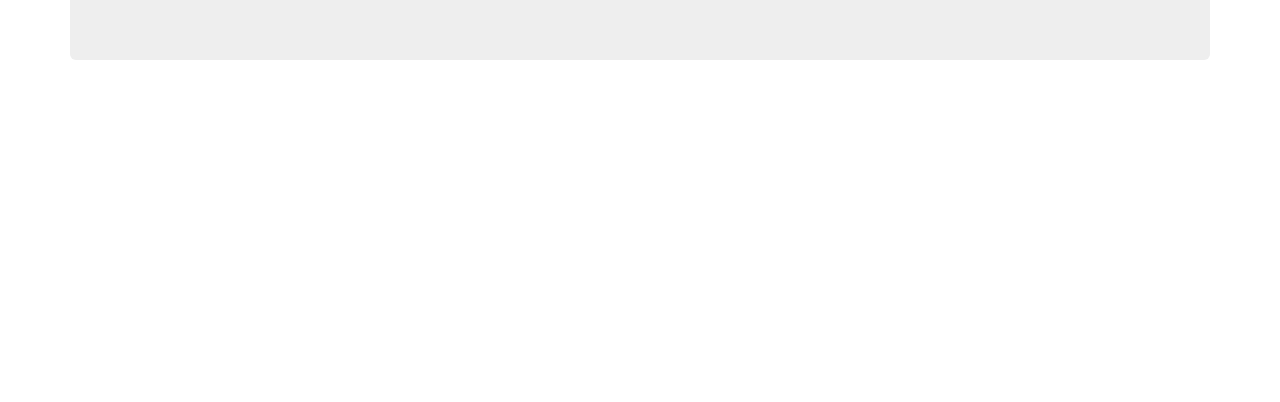
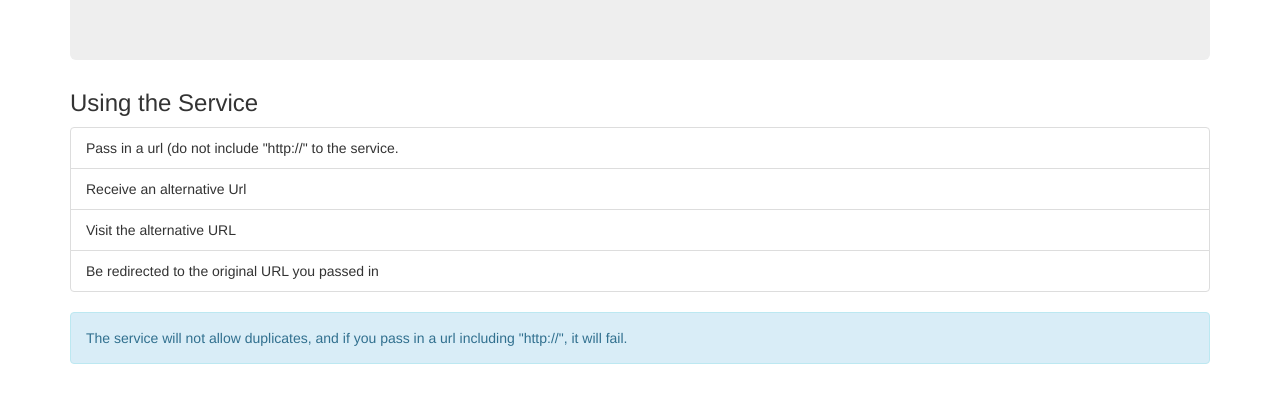
Before and after one commit to nicholascm/alternative-url, a website: page view/index.html in a window 1280 px wide. Shown: the part 252-654 px from the top of the page. Drawn offline with nearby package versions, Linux system fonts and the light colour scheme.

Commit message:
better instructions on home page

```diff
--- a/view/index.html
+++ b/view/index.html
@@ -34,6 +34,17 @@
 
    </div>
 
+   <h3>Using the Service</h3>
+
+    <ol class = "list-group">
+        <li class = "list-group-item">Pass in a url (do not include "http://" to the service.</li>
+        <li class = "list-group-item">Receive an alternative Url</li>
+        <li class = "list-group-item">Visit the alternative URL</li>
+        <li class = "list-group-item">Be redirected to the original URL you passed in</li>
+    </ol>
+
+    <div class="alert alert-info" role="alert">The service will not allow duplicates, and if you pass in a url including "http://", it will fail.</div>
+
 </div>
 
 
```
